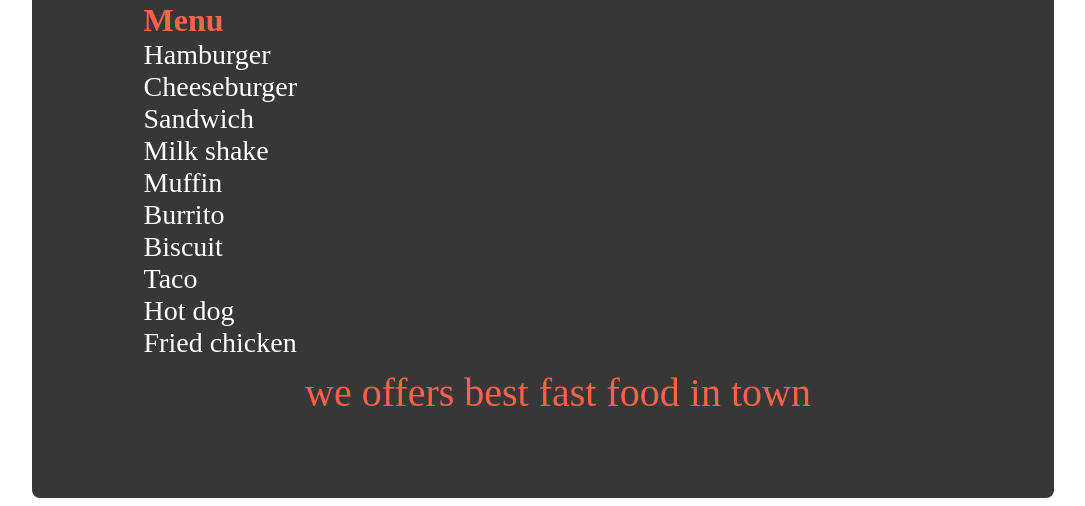
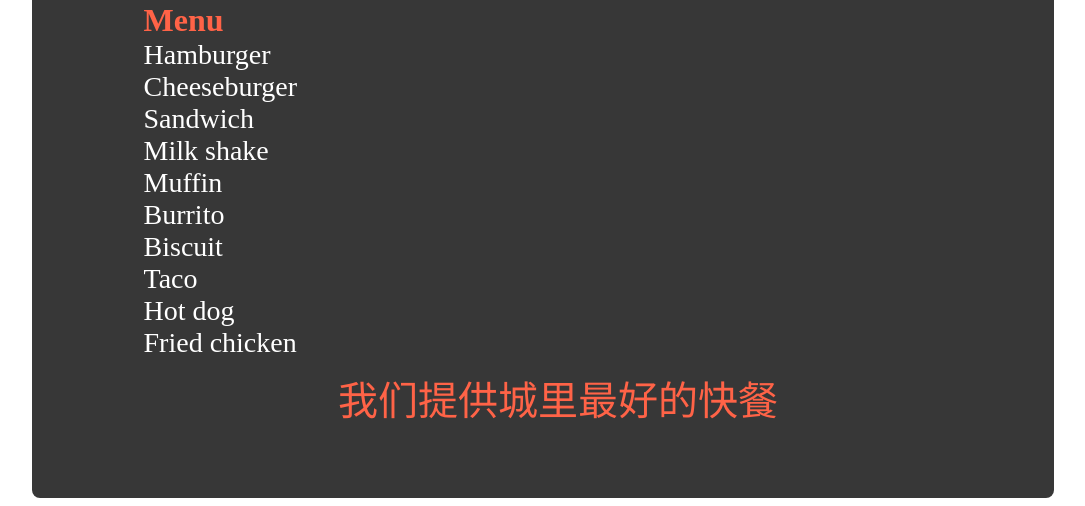
Before and after one commit to usmikhan3/saylani-git-assignment, a plain HTML site: page index.html in a window 1280 px wide. Shown: the part 720-1226 px from the top of the page, without its empty margins (97-1182 px from the left). Drawn offline with Linux system fonts and the light colour scheme.

Commit message:
chinese version

```diff
--- a/index.html
+++ b/index.html
@@ -28,7 +28,7 @@
                 <li>Fried chicken</li>
             </ul>
             <p style="font-size: 40px;color: tomato;text-align:center; margin: 10px 0 0 20px;">
-                we offers best fast food in town
+                我们提供城里最好的快餐
             </p>
         </div>
 
```
